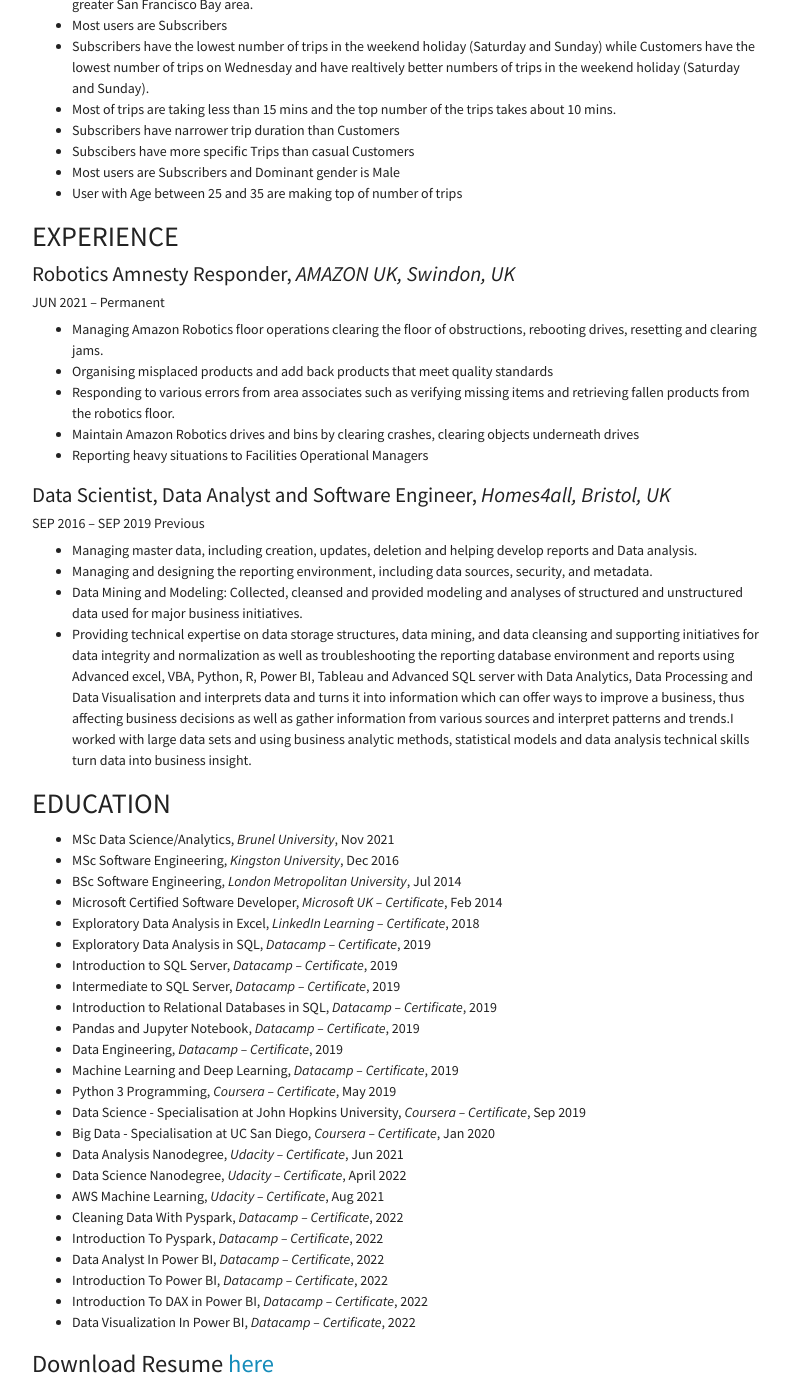
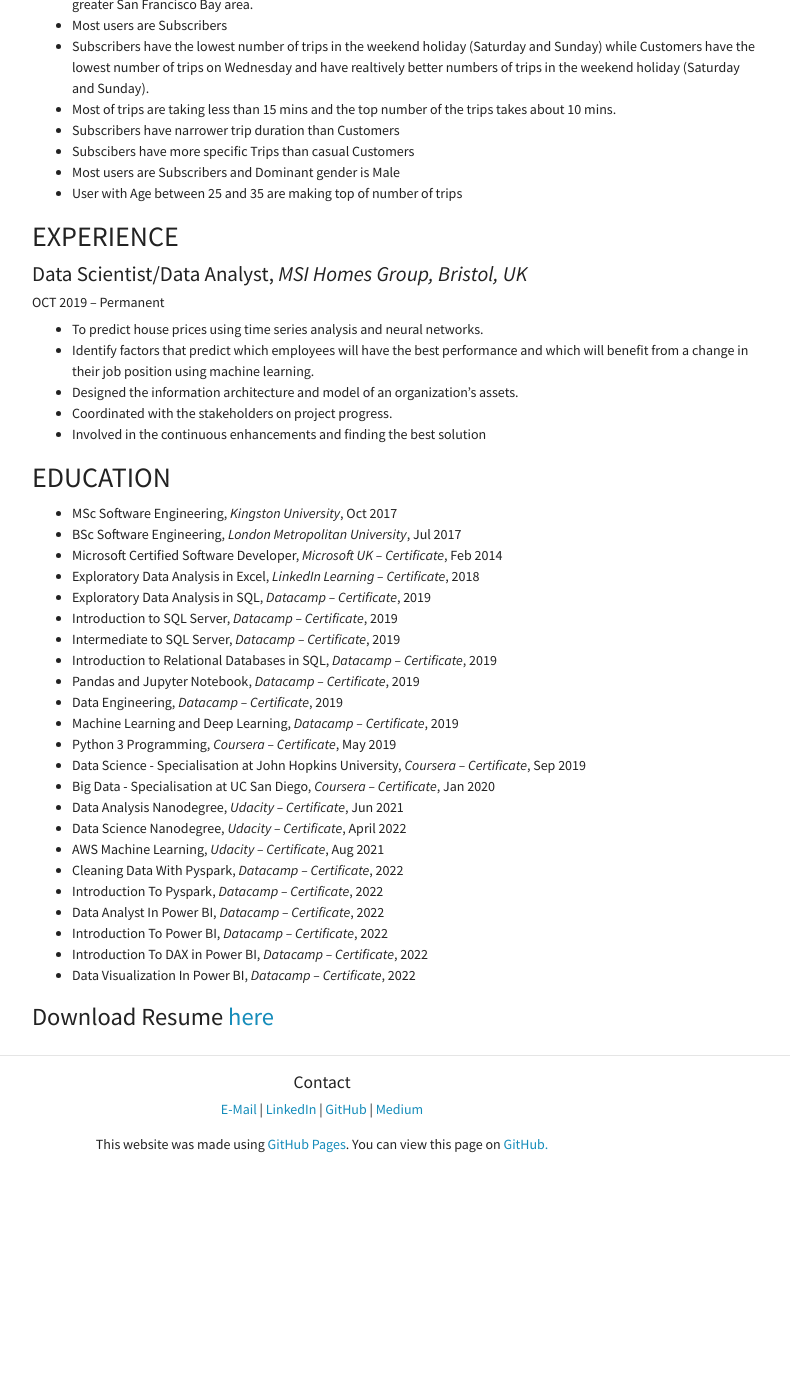
Before and after one commit to Abdishakury/abdishakury.github.io, a Jekyll site: the page built from Resume.md, in a window 1280 px wide and 1400 px high, scrolled down 1236 px. Shown: the whole window, without its empty margins (338-1128 px from the left). Built offline with Jekyll 4.4.1, drawn with Linux system fonts in a browser that asks for light colours; nearby versions of some CDN libraries; our own code applies the rules of GitHub Pages for plain Markdown files; after the commit the page ends 2407 px from its top, so only the background shows below that.

Commit message:
Update Resume.md

```diff
--- a/Resume.md
+++ b/Resume.md
@@ -50,30 +50,18 @@
 - User with Age between 25 and 35 are making top of number of trips
 
 ## EXPERIENCE
-#### Robotics Amnesty Responder, *AMAZON UK, Swindon, UK*
-###### JUN 2021 – Permanent
-- Managing Amazon Robotics floor operations clearing the floor of obstructions, rebooting drives, resetting and clearing jams.
-- Organising misplaced products and add back products that meet quality standards
-- Responding to various errors from area associates such as verifying missing items and retrieving fallen products from
-  the robotics floor.
-- Maintain Amazon Robotics drives and bins by clearing crashes, clearing objects underneath drives
-- Reporting heavy situations to Facilities Operational Managers
+#### Data Scientist/Data Analyst, *MSI Homes Group, Bristol, UK*
+###### OCT 2019 – Permanent
+- To predict house prices using time series analysis and neural networks.
+- Identify factors that predict which employees will have the best performance and which will benefit from a change in their job position using machine learning.
+- Designed the information architecture and model of an organization's assets.
+- Coordinated with the stakeholders on project progress.
+- Involved in the continuous enhancements and finding the best solution
 
-#### Data Scientist, Data Analyst and Software Engineer, *Homes4all, Bristol, UK*
-###### SEP 2016 – SEP 2019 Previous
-- Managing master data, including creation, updates, deletion and helping develop reports and Data analysis.
--	Managing and designing the reporting environment, including data sources, security, and metadata.
--	Data Mining and Modeling: Collected, cleansed and provided modeling and analyses of structured and unstructured data used for major business initiatives.
--	Providing technical expertise on data storage structures, data mining, and data cleansing and supporting initiatives
-  for data integrity and normalization as well as troubleshooting the reporting database environment and reports using
-  Advanced excel, VBA, Python, R, Power BI, Tableau and Advanced SQL server with Data Analytics, Data Processing and Data Visualisation and interprets data and turns
-  it into information which can offer ways to improve a business, thus affecting business decisions as well as gather information from various sources and interpret       patterns and trends.I worked with large data sets and using business analytic methods, statistical models and data analysis technical skills turn data
-  into business insight.
 
 ## EDUCATION
-- MSc Data Science/Analytics, *Brunel University*, Nov 2021
-- MSc Software Engineering, *Kingston University*, Dec 2016
-- BSc Software Engineering, *London Metropolitan University*, Jul 2014
+- MSc Software Engineering, *Kingston University*, Oct 2017
+- BSc Software Engineering, *London Metropolitan University*, Jul 2017
 - Microsoft Certified Software Developer, *Microsoft UK – Certificate*, Feb 2014
 - Exploratory Data Analysis in Excel, *LinkedIn Learning – Certificate*, 2018
 - Exploratory Data Analysis in SQL, *Datacamp – Certificate*, 2019
```
